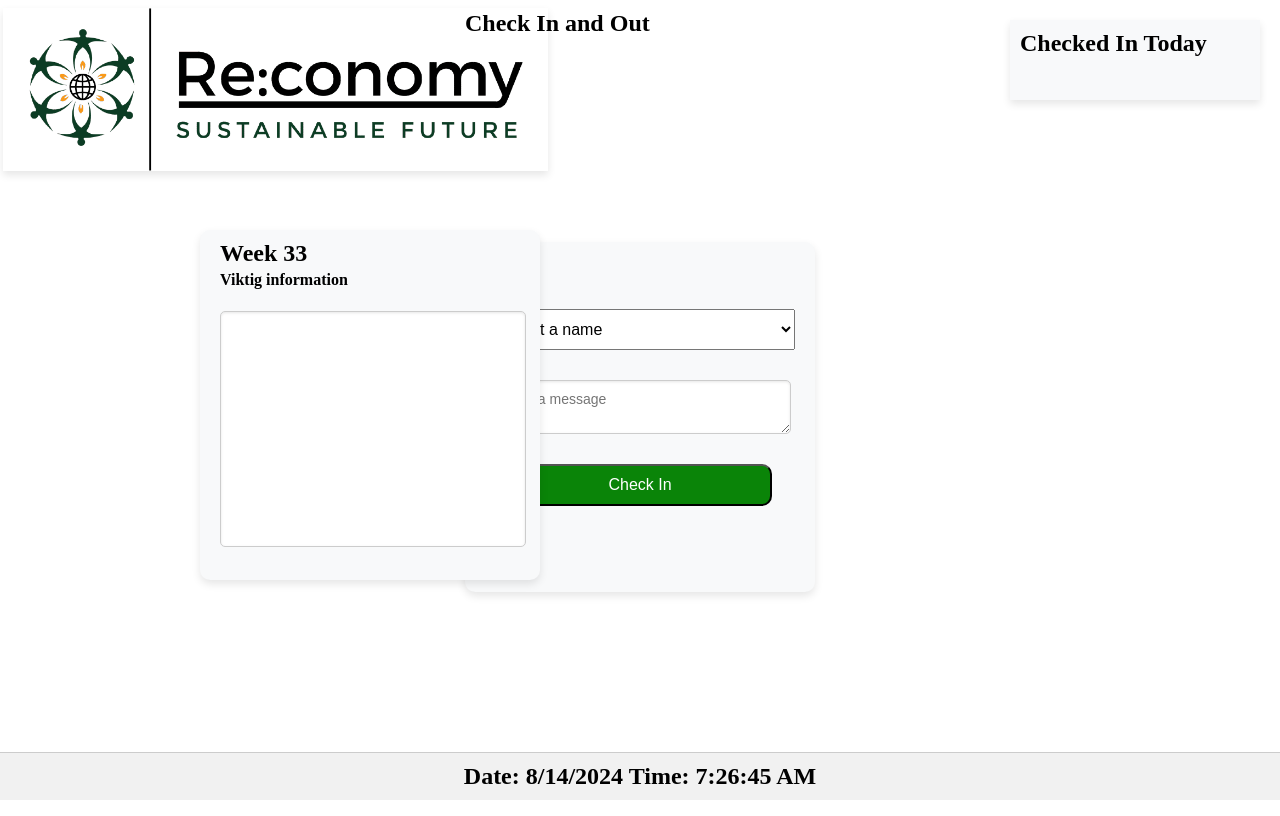
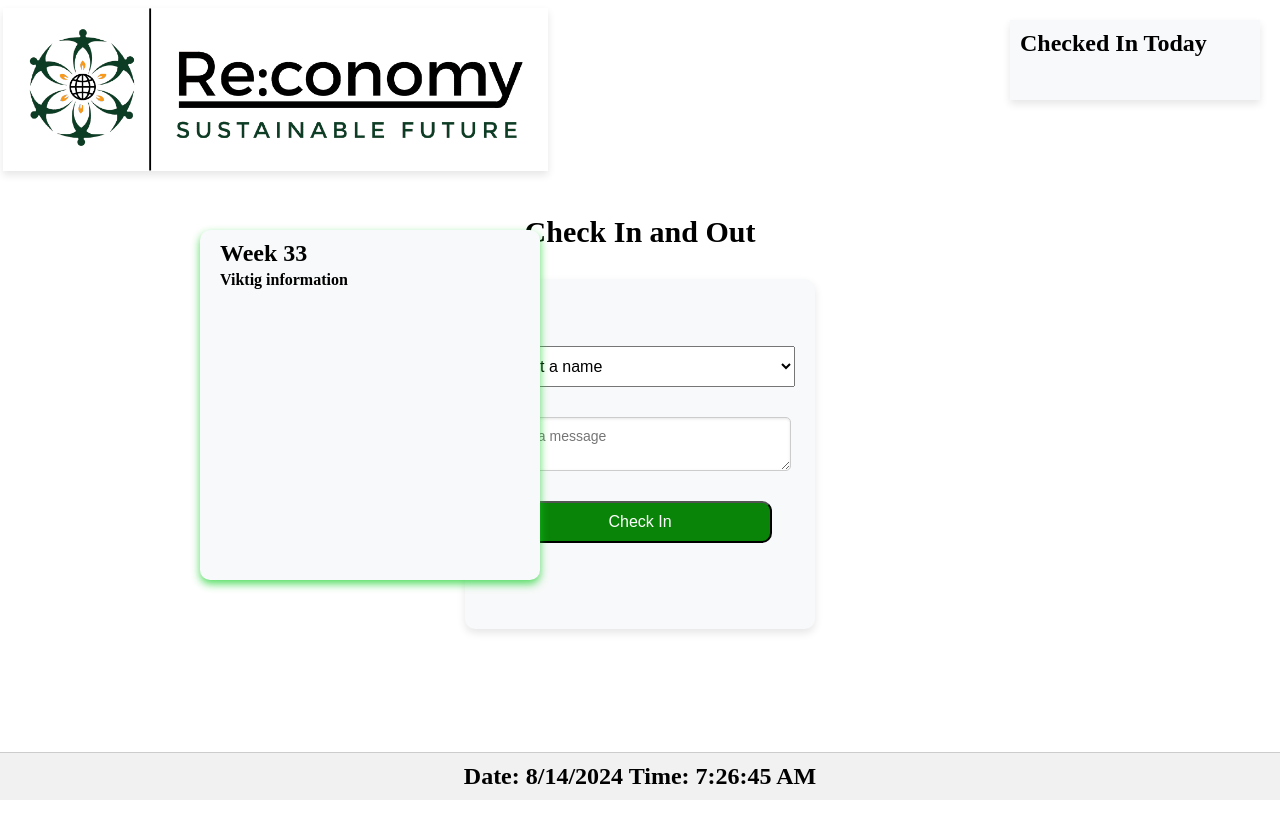
Before and after one commit to Seif-S/Re-economySite, a Flask app: page / in a window 1280 px wide. Run offline with Flask 3, Linux system fonts and the light colour scheme.

Commit message:
changed vecko

```diff
--- a/Reconomy/static/style.css
+++ b/Reconomy/static/style.css
@@ -5,7 +5,7 @@
     background-color: #f8f9fa;
     padding: 20px;
     border-radius: 10px;
-    box-shadow: 0 4px 8px rgba(0, 0, 0, 0.1);
+    box-shadow: 0 4px 8px #16d129bb;
     width: 300px;
     height: 310px;
 
@@ -23,7 +23,7 @@ h2 {
     height: 230px;
 
     font-size: 14px;
-    border: 1px solid #ccc;
+    border: 1px solid #cccccc;
     border-radius: 5px;
     resize: none;
     box-shadow: inset 0 1px 3px rgba(0, 0, 0, 0.1);
@@ -53,6 +53,11 @@ h2 {
 
 
 
+}
+
+h3 {
+    text-align: center;
+    font-size: 30px;
 
 }
 .placeholder {
--- a/Reconomy/templates/index.html
+++ b/Reconomy/templates/index.html
@@ -18,7 +18,7 @@
     <div class="week-comment-box">
       <h2 id="weekNumber"></h2>  <!-- Veckonumret kommer att visas här -->
       <h4>Viktig information</h4>
-      <textarea id="adminComment" placeholder=""></textarea>
+
     </div>
 
 
@@ -27,7 +27,7 @@
     <div class="form-container">
       <img src="../static/reconomy-logo.png" alt="" width="500" class="logo" >
       <br>
-      <h2>Check In and Out</h2>
+      <h3>Check In and Out</h3>
       <div class="placeholder" id="placeholder">
           <select id="nameList" name="option" onchange="updateButtonText()">
             <option value='' disabled selected>Select a name</option>
@@ -43,6 +43,7 @@
     </div>
     <div class="checked-in-list">
       <h2>Checked In Today</h2>
+      <br>
       <ul id="checkInList"></ul>
     </div>
   </div>
```
